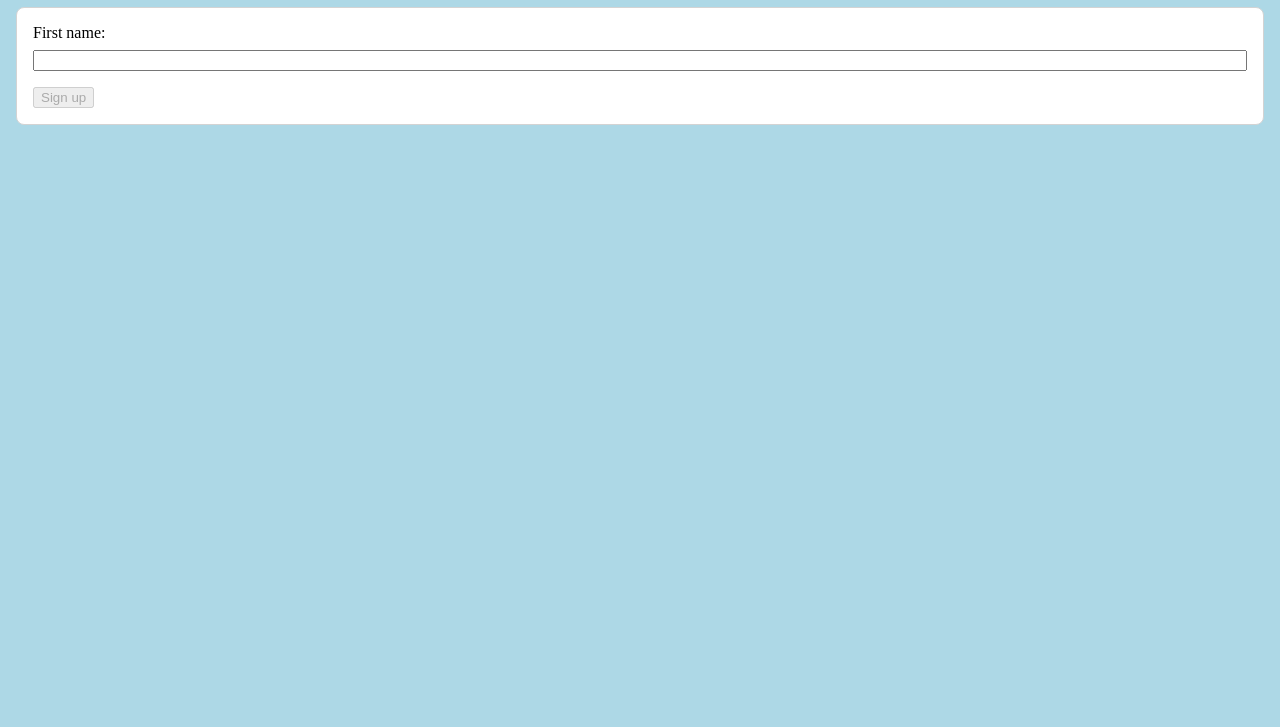
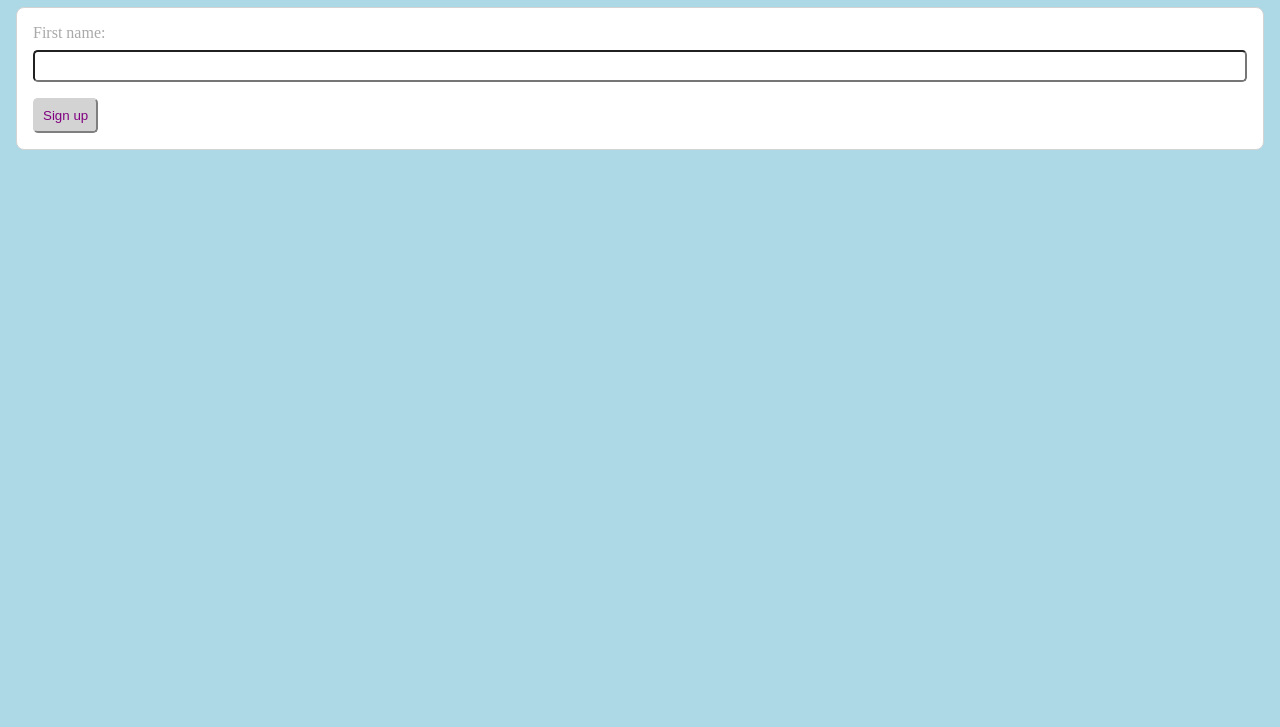
Before and after one commit to kanotten/OnKey-Up, a plain HTML site: page index.html in a window 1280 px wide. Shown: the part 73-800 px from the top of the page. Drawn offline with Linux system fonts and the light colour scheme.

Commit message:
added styles

```diff
--- a/main.css
+++ b/main.css
@@ -27,3 +27,36 @@ form {
     gap: .5rem;
 
 }
+
+label {
+    color: darkgray;
+
+}
+
+input[type="text"] {
+    height: 2rem;
+    border-radius: .3rem;
+}
+
+button {
+    padding: .5rem;
+    border-color: black;
+    color: black;
+    border-radius: .3rem;
+
+}
+
+button[disabled] {
+    color: purple;
+    background-color:lightgray;
+    border-color: lightgray;
+}
+
+.success {
+    color: darkgreen;
+
+}
+
+.error {
+    color: orangered;
+}
```
